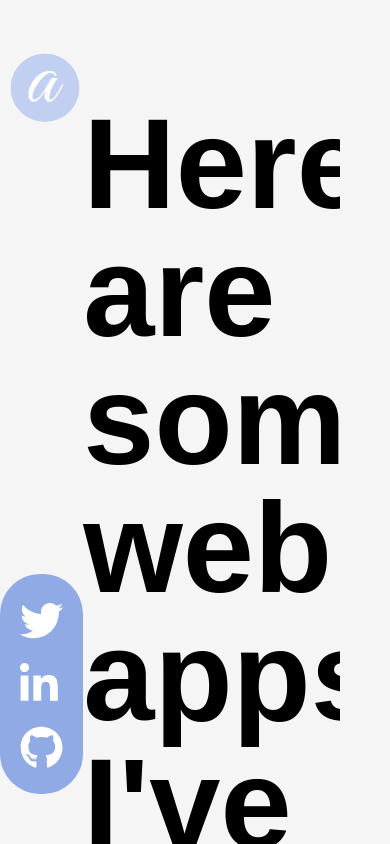
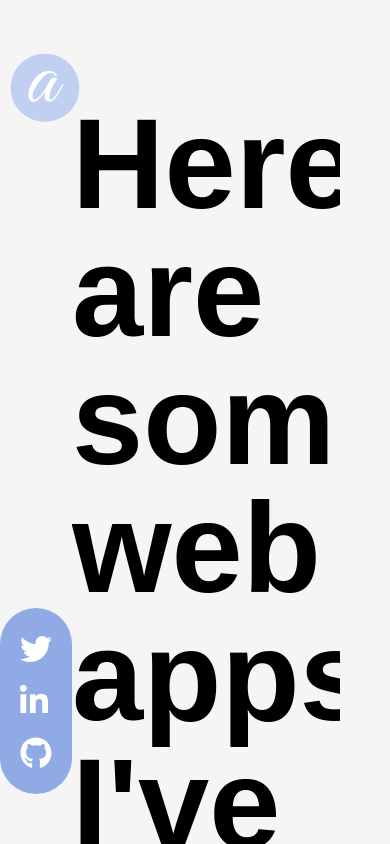
Before and after one commit to Anubhav311/mysite, a React (Create React App) app: page /projects in a window 390 px wide. Built offline with nearby package versions, Linux system fonts and the light colour scheme.

Commit message:
added responsiveness to bottom nav

```diff
--- a/src/components/about/about.css
+++ b/src/components/about/about.css
@@ -107,7 +107,7 @@
 }
 @media (max-width: 550px) {
     .side-nav-about .social-icons-about-side-nave .fab {
-        font-size: 2.7rem;
+        /* font-size: 2.7rem; */
         color: white;
     }
 }
@@ -218,6 +218,13 @@
     text-align: center;
 }
 
+@media (max-width: 900px) {
+    .bottom-nav-about {
+        font-size: 4rem;
+        margin: 100px auto 150px;
+    }
+}
+
 .bottom-nav-about:after {
     background: none repeat scroll 0 0 transparent;
     bottom: 0;
```
